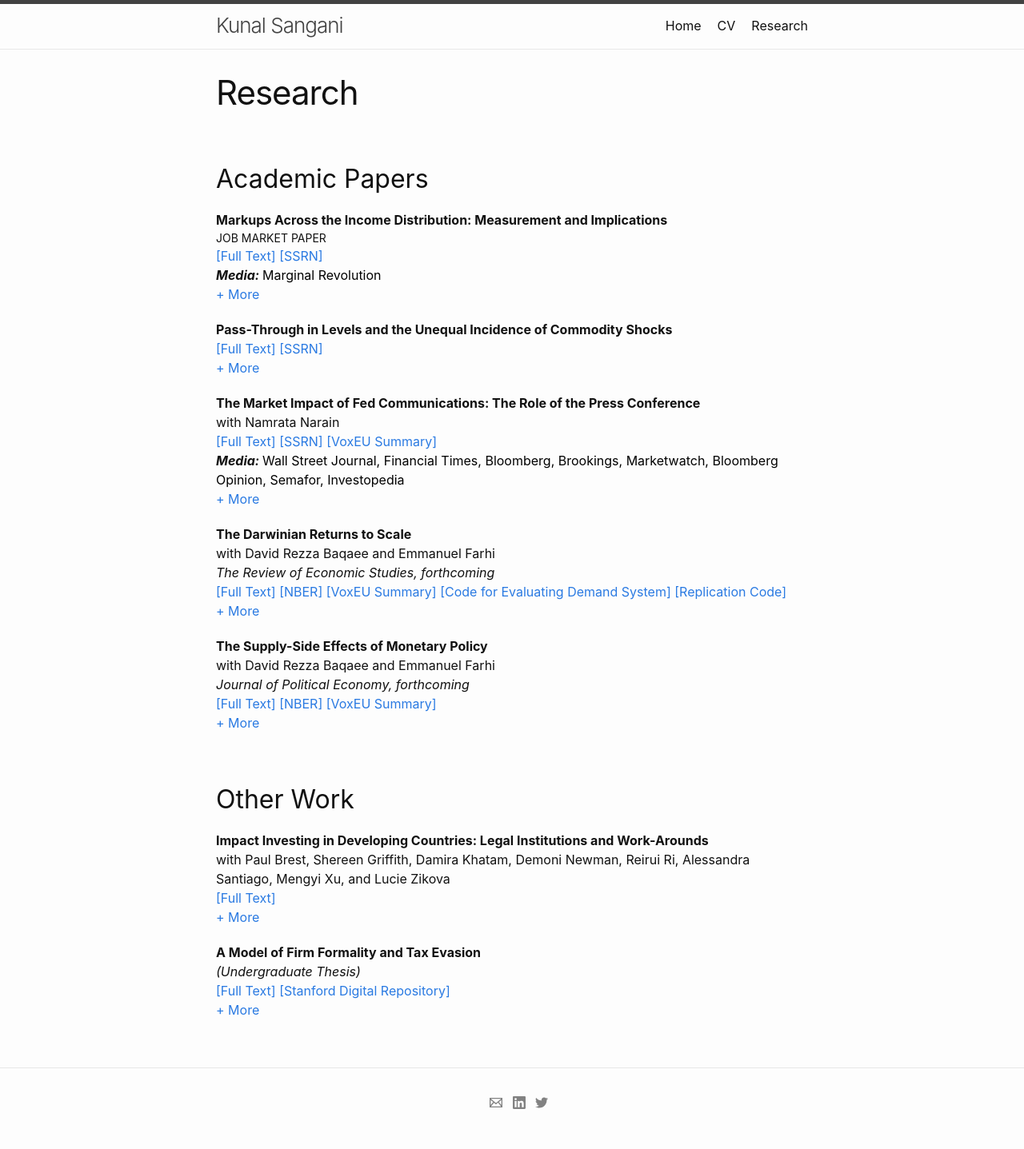
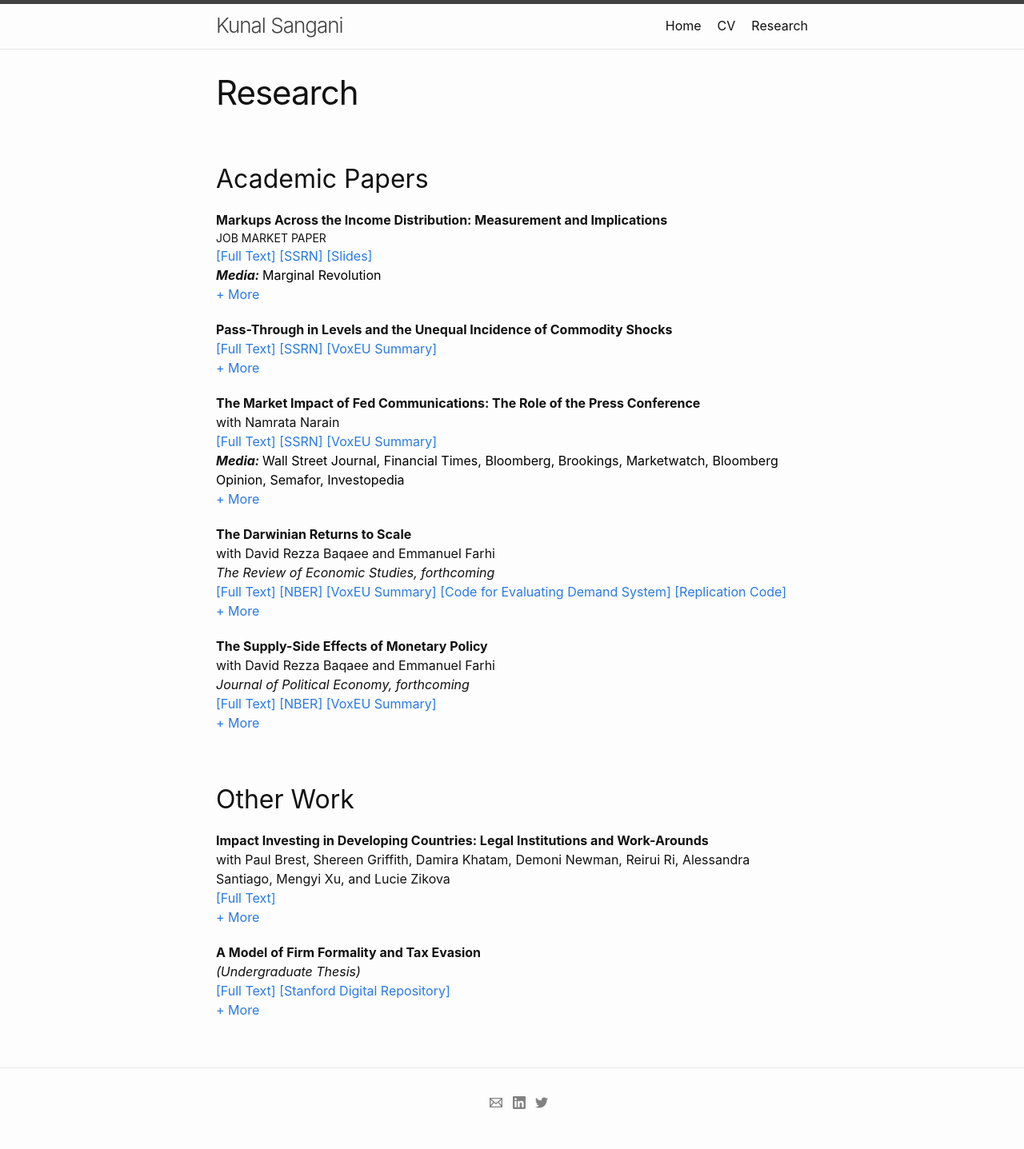
Before and after one commit to kunalsangani/kunalsangani.github.io, a Jekyll site: the page built from research.markdown, in a window 1280 px wide. Shown: the whole page at 80% size. Built offline with Jekyll 4.4.1, drawn with Linux system fonts in a browser that asks for light colours; nearby versions of some CDN libraries.

Commit message:
Updated files

```diff
--- a/_data/research.yml
+++ b/_data/research.yml
@@ -12,6 +12,9 @@
         - ssrn:
           name: SSRN
           href: https://papers.ssrn.com/sol3/papers.cfm?abstract_id=4092068
+        - slides:
+          name: Slides
+          href: https://kunalsangani.com/files/incomemarkups_pres_live.pdf
       coverage:
         - marginalrevolution:
           name: Marginal Revolution
@@ -39,6 +42,9 @@
         - ssrn:
           name: SSRN
           href: https://papers.ssrn.com/sol3/papers.cfm?abstract_id=4574233
+        - voxeu:
+          name: VoxEU Summary
+          href: https://cepr.org/voxeu/columns/evidence-and-explanation-recent-surge-inflation-inequality
       abstract: >-
         Empirical studies of commodity cost pass-through typically find that pass-through is incomplete: even at long horizons,
         a 10 percent increase in costs causes retail prices to rise less than 10 percent. Using microdata from gasoline and food products,
```
Also changed, not shown: 3 other files.
